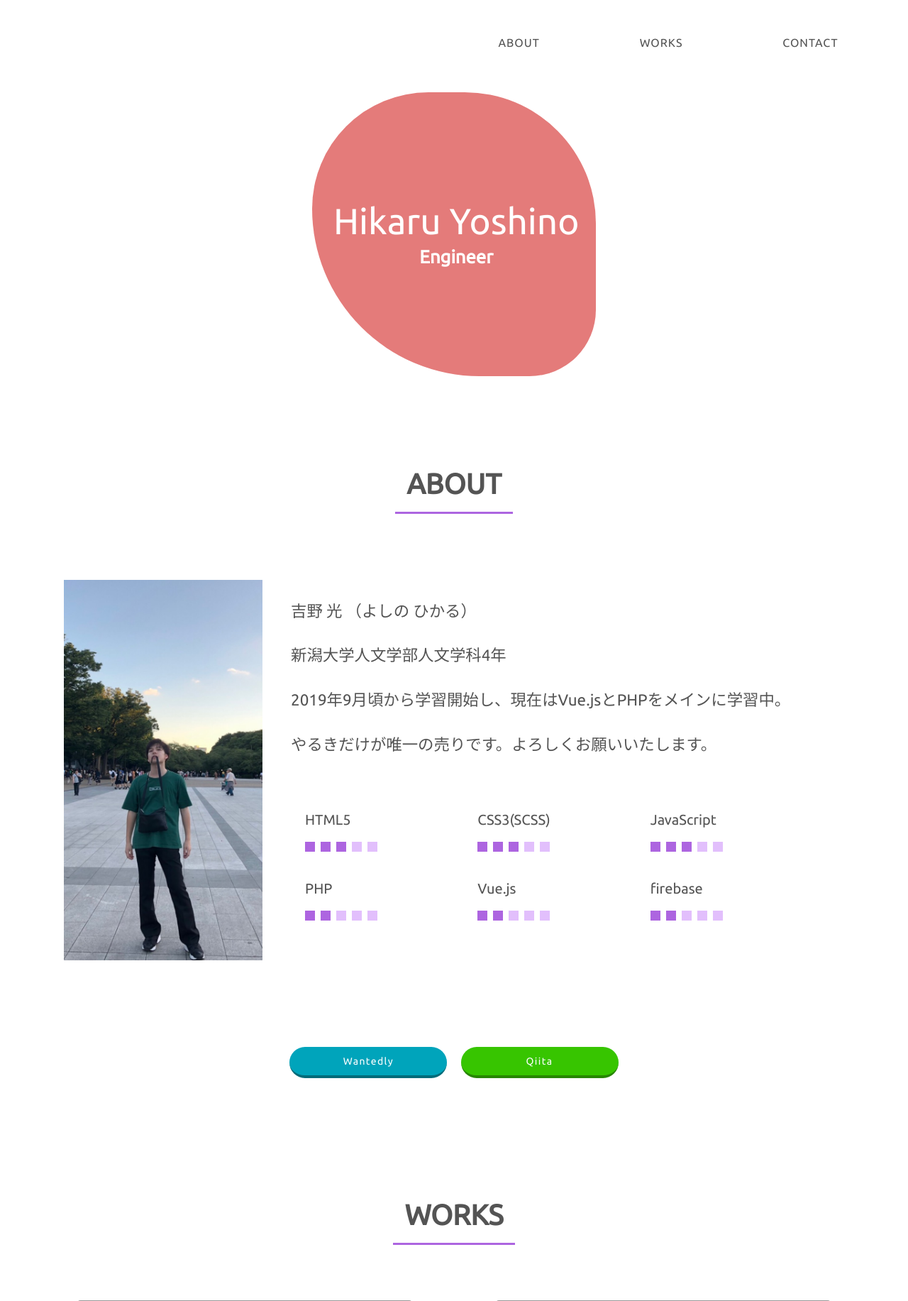
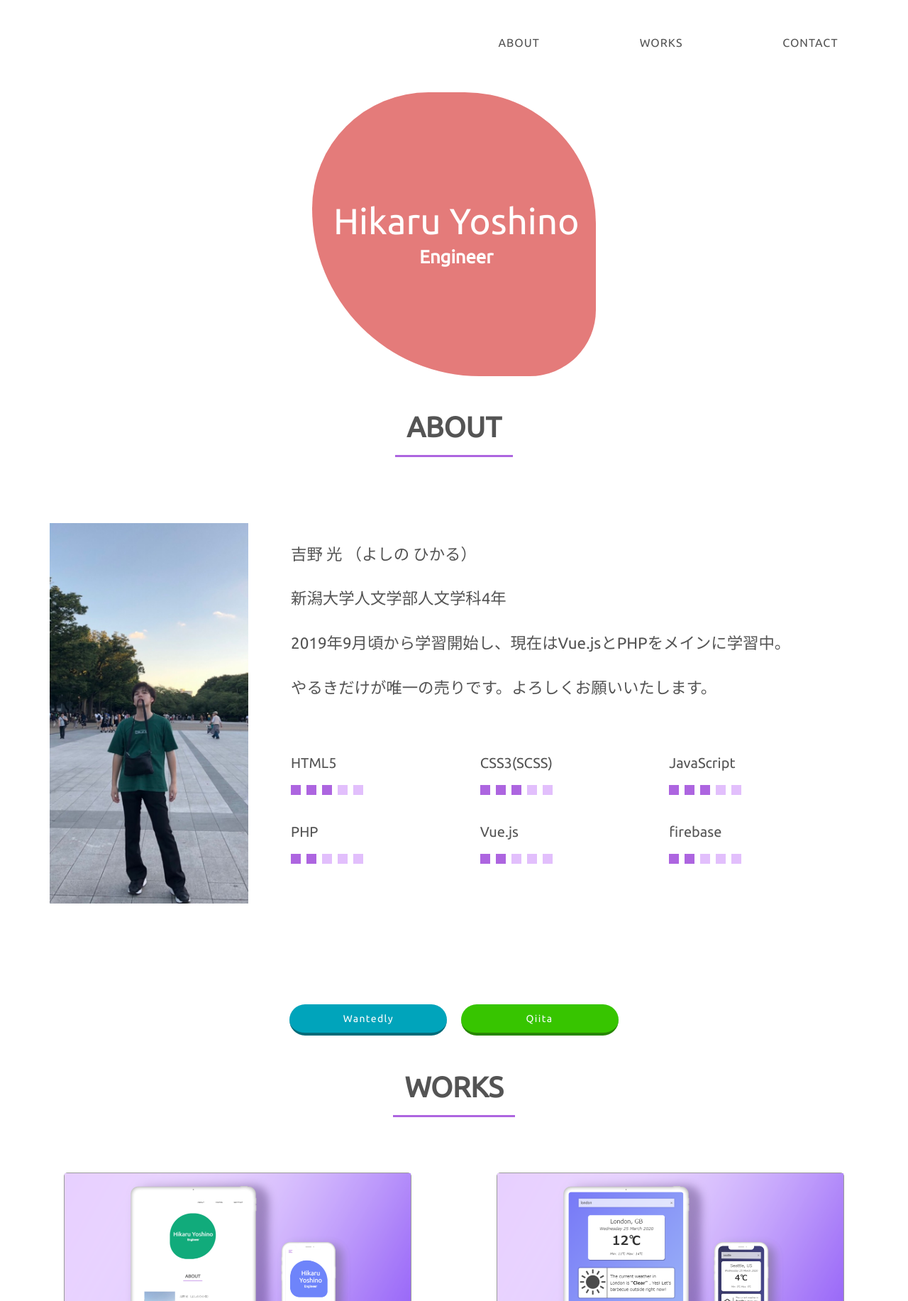
Before and after one commit to osushicrusher/portfolio-main, a PHP site: page / in a window 1280 px wide. Shown: the top 1833 px of the page at 71% size. Run offline with PHP 8.4, Linux system fonts and the light colour scheme; style sheets or scripts are compiled from the project's sources; some libraries are stand-ins or nearby versions.

Commit message:
class="container"の追加

```diff
--- a/sass/components/_form.scss
+++ b/sass/components/_form.scss
@@ -1,10 +1,4 @@
 .contact {
-    margin-top: 20px;
-    padding: 60px 40px;
-
-    @media screen and (max-width: 480px){
-        padding: 14px;
-    }
 
     &__form-box {
         font-size: .8em;
--- a/sass/pages/_about.scss
+++ b/sass/pages/_about.scss
@@ -1,14 +1,7 @@
 .about {
-    margin-top: 20px;
-    padding: 60px 50px;
-
-    @media screen and (max-width: 768px){
-        padding: 30px 10px;
-    }
 
     &__img-box {
-        margin-right: 30px;
-        margin-top: 20px;
+        margin: 20px 30px;
         height: 560px;
         width: 280px;
 
@@ -36,8 +29,9 @@
     }
 
     &__profile-text {
-        font-size: 1.1em;
+        font-size: .8em;
         line-height: 2.4em;
+        padding: 0 20px;
 
         @include mqMedium {
             font-size: 1.4em;
--- a/sass/pages/_home.scss
+++ b/sass/pages/_home.scss
@@ -25,3 +25,12 @@ main {
         padding: 20px;
     }
 }
+
+.container {
+    margin-top: 20px;
+    padding: 10px;
+
+    @include mqSmall {
+        padding: 40px 20px;
+    }
+}
--- a/sass/pages/_works.scss
+++ b/sass/pages/_works.scss
@@ -1,10 +1,4 @@
 .works {
-    margin-top: 20px;
-    padding: 10px;
-
-    @include mqSmall {
-        padding: 40px 20px;
-    }
 
     &__description-box {
         background: rgba($color-primary, .8);
```
